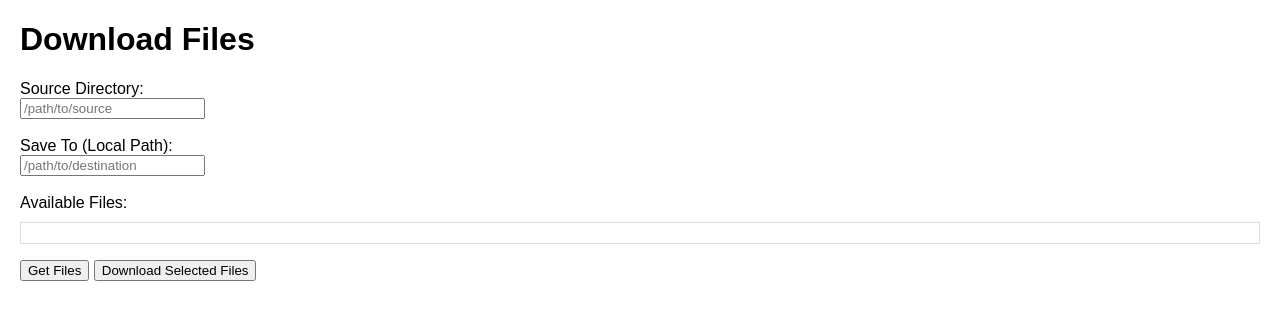
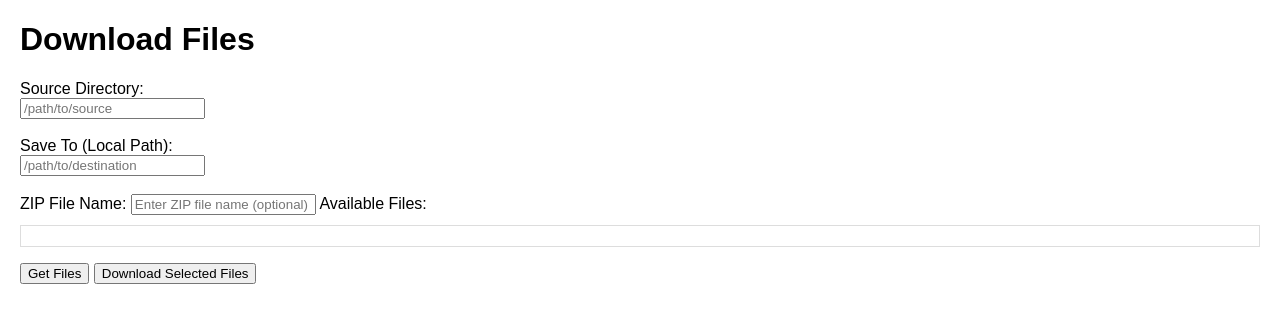
Before and after one commit to rimshaatif/TurtleCamWebServer, a Flask app: page /download in a window 1280 px wide. Shown: the top 323 px of the page. Run offline with Flask 3, Linux system fonts and the light colour scheme.

Commit message:
change name of zip to save to

```diff
--- a/main.py
+++ b/main.py
@@ -18,6 +18,7 @@ def download_multiple():
     directory = request.args.get('directory')
     files = request.args.get('files')
     files = json.loads(files)  # Parse the JSON string into a Python list
+    zip_name = request.args.get('zipName', 'files')  # Default to 'files.zip'
 
     if not os.path.exists(directory):
         return "Directory not found", 404
@@ -31,12 +32,13 @@ def download_multiple():
                 zip_file.write(file_path, file_name)  # Add file to the ZIP archive
     zip_buffer.seek(0)
 
-    # Serve the ZIP file for download
+   # Prepare ZIP file for download
+    zip_name_with_ext = f"{zip_name}.zip"
     return send_file(
         zip_buffer,
         mimetype='application/zip',
         as_attachment=True,
-        download_name='files.zip'
+        download_name=zip_name_with_ext
     )
 
 @app.route('/download', methods=['GET'])
--- a/templates/download.html
+++ b/templates/download.html
@@ -33,6 +33,9 @@
 
         <label for="destinationDir">Save To (Local Path):</label><br>
         <input type="text" id="destinationDir" name="destinationDir" placeholder="/path/to/destination" required><br><br>
+
+        <label for="zipName">ZIP File Name:</label>
+        <input type="text" id="zipName" placeholder="Enter ZIP file name (optional)">
 
         <label for="fileList">Available Files:</label>
         <ul id="fileList" class="file-list">
@@ -90,7 +93,8 @@
             }
 
             // Replace with your actual backend endpoint
-            const downloadUrl = `/download-multiple?directory=${encodeURIComponent(sourceDir)}&files=${encodeURIComponent(JSON.stringify(selectedFiles))}`;
+            const zipName = document.getElementById("zipName").value || "files";
+            const downloadUrl = `/download-multiple?directory=${encodeURIComponent(sourceDir)}&files=${encodeURIComponent(JSON.stringify(selectedFiles))}&zipName=${encodeURIComponent(zipName)}`;
 
             // Simulate download (replace this logic with actual backend handling)
             alert(`Downloading files from ${downloadUrl}`);
```
